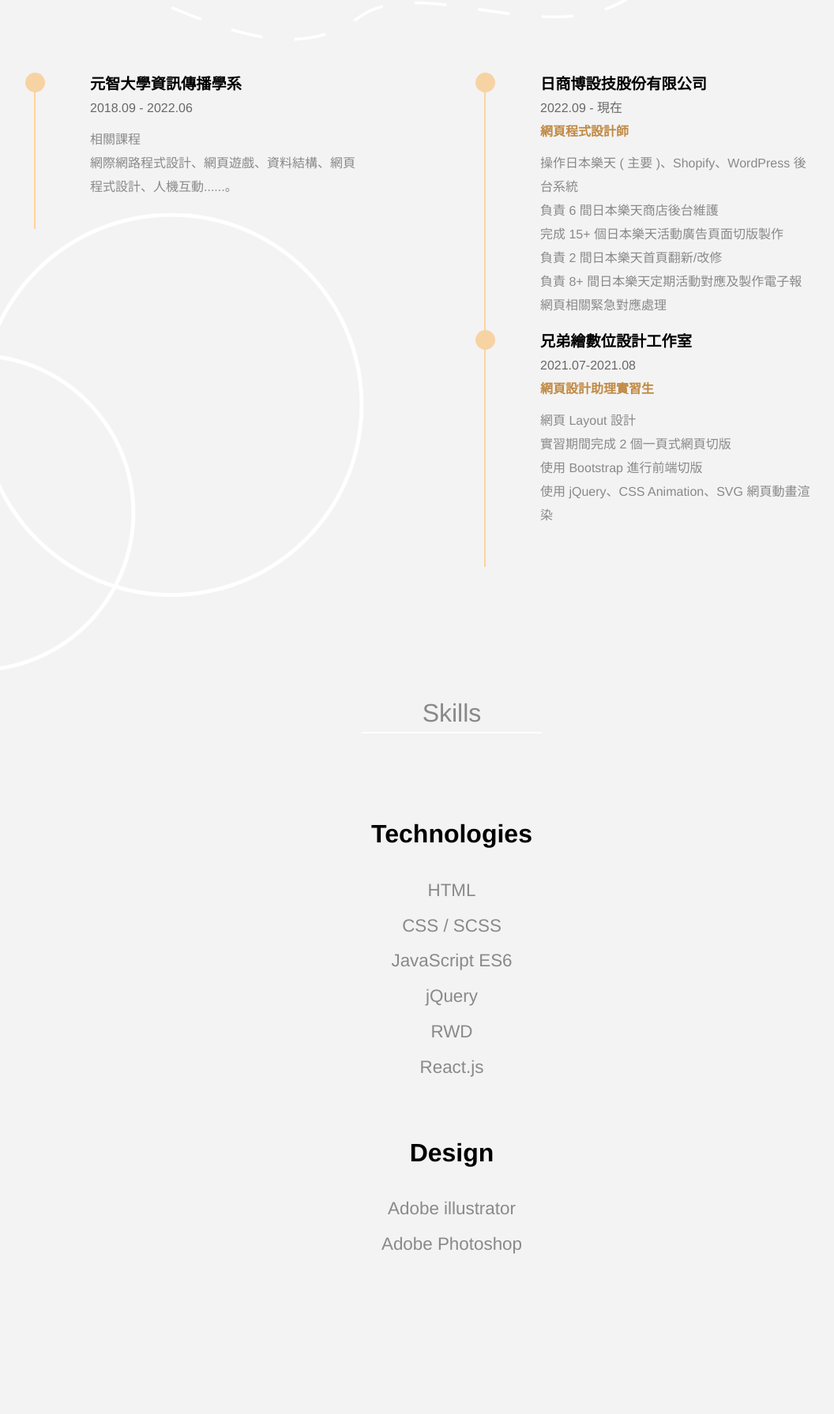
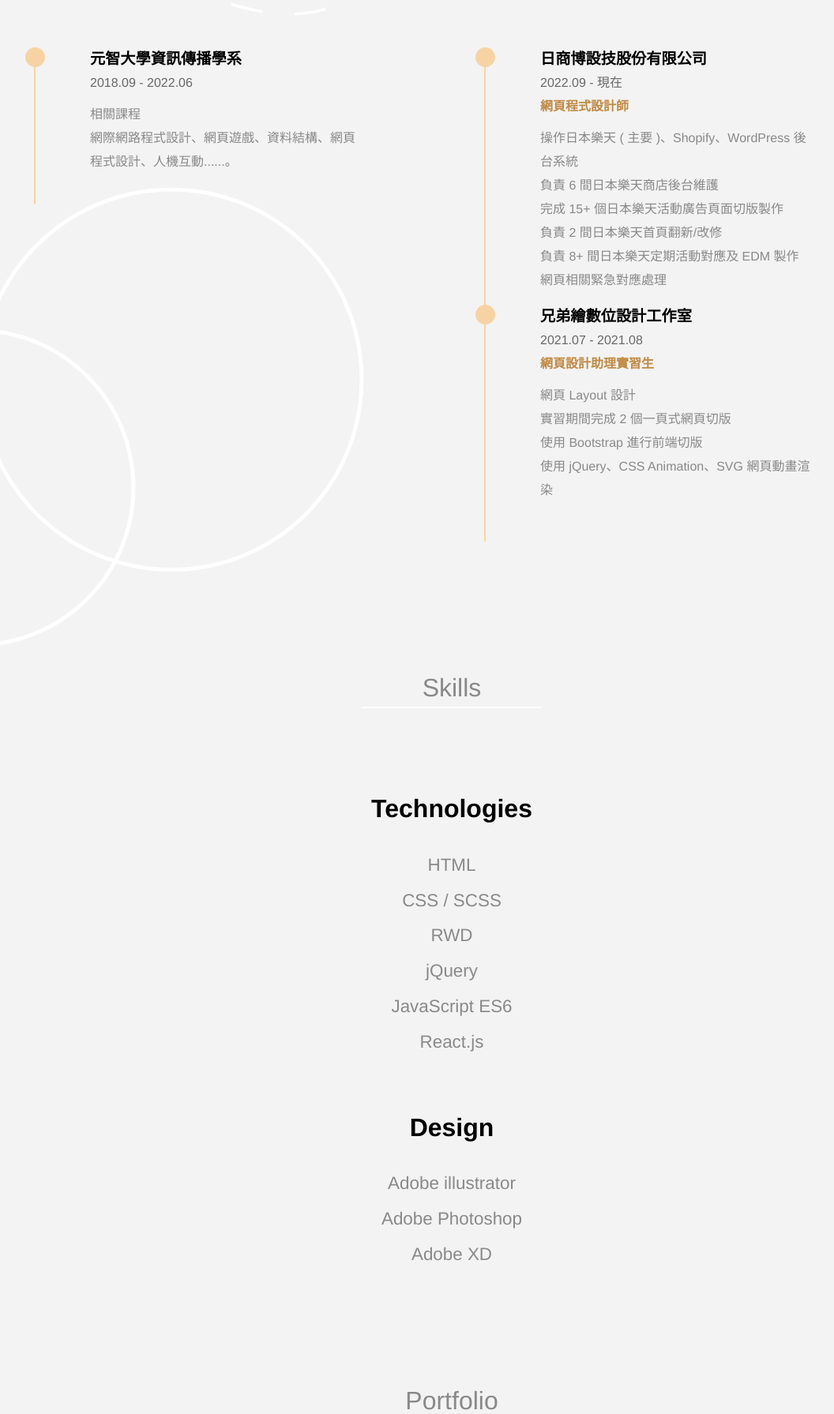
Before and after one commit to joyce103/v_portfolio, a Vue app: page / in a window 1280 px wide. Shown: the part 997-2788 px from the top of the page at 79% size, without its empty margins (68-1124 px from the left). Built offline with nearby package versions, Linux system fonts and the light colour scheme.

Commit message:
docs: 修正作品內容

```diff
--- a/store.js
+++ b/store.js
@@ -2,7 +2,7 @@ const info = {
   bannerimg: require("./src/assets/img/01.jpg"),
   skillsimg: require("./src/assets/img/bg01.png"),
   about:
-    "我是黃亮庭，喜歡探索新知並且努力學習，擅長前端切版、靜態網頁、網頁動畫撰寫，能夠適應步調快速的工作環境，目前任職於日商博設技股份有限公司，擁有電商相關實作經驗及基礎，學習力強能夠快速理解專案所需並且實踐，善於溝通能夠快速融入團隊協作。",
+    "我是黃亮庭，對於探索新知以及學習富有熱情，熱衷於解決程式問題並從中獲得成就感。由於喜歡將腦海中想法轉換為程式的過程以及結果直接呈現於眼前的感覺，因此立志成為一名前端工程師。",
   email: "joyce123415@gmail.com",
   links: {
     github: "https://github.com/joyce103",
@@ -16,15 +16,15 @@ const info = {
       descript: [
         "HTML",
         "CSS / SCSS",
+        "RWD",
+        "jQuery",
         "JavaScript ES6",
-        "jQuery",
-        "RWD",
         "React.js",
       ],
     },
     {
       title: "Design",
-      descript: ["Adobe illustrator", "Adobe Photoshop"],
+      descript: ["Adobe illustrator", "Adobe Photoshop", "Adobe XD"],
     },
   ],
   education: [
@@ -41,11 +41,11 @@ const info = {
       time: "2022.09 - 現在",
       position: "網頁程式設計師",
       descript:
-        "操作日本樂天 ( 主要 )、Shopify、WordPress 後台系統<br>負責 6 間日本樂天商店後台維護<br>完成 15+ 個日本樂天活動廣告頁面切版製作<br>負責 2 間日本樂天首頁翻新/改修<br>負責 8+ 間日本樂天定期活動對應及製作電子報<br>網頁相關緊急對應處理",
+        "操作日本樂天 ( 主要 )、Shopify、WordPress 後台系統<br>負責 6 間日本樂天商店後台維護<br>完成 15+ 個日本樂天活動廣告頁面切版製作<br>負責 2 間日本樂天首頁翻新/改修<br>負責 8+ 間日本樂天定期活動對應及 EDM 製作<br>網頁相關緊急對應處理",
     },
     {
       title: "兄弟繪數位設計工作室",
-      time: "2021.07-2021.08",
+      time: "2021.07 - 2021.08",
       position: "網頁設計助理實習生",
       descript:
         "網頁 Layout 設計<br>實習期間完成 2 個一頁式網頁切版<br>使用 Bootstrap 進行前端切版<br>使用 jQuery、CSS Animation、SVG 網頁動畫渲染",
@@ -64,7 +64,7 @@ const info = {
       descript:
         "亮點在於表格的收合以及呈現方式，為了提高閱讀性，在滑動時需維持標題欄／商品圖欄不動，同時也透過按鈕收合使版面閱讀起來更為簡潔。",
       website: "https://www.rakuten.ne.jp/gold/ryouhinhyakka/kaercher/",
-      tag: ["HTML", "SCSS", "JavaScript", "RWD"],
+      tag: ["HTML", "SCSS", "JavaScript", "RWD", "Splide.js"],
     },
     {
       name: "カニ特集",
@@ -82,7 +82,7 @@ const info = {
       descript:
         "利用 jQuery 結合 CSS Animation 渲染，使網頁在滾動到該元件的同時會播放動畫。",
       website: "https://www.rakuten.ne.jp/gold/ryouhinhyakka/2023newlife/",
-      tag: ["HTML", "SCSS", "jQuery", "RWD"],
+      tag: ["HTML", "SCSS", "jQuery", "RWD", "AOS.js"],
     },
     {
       name: "和平フレイズ特集",
@@ -91,16 +91,16 @@ const info = {
       descript:
         "使用 slick.js 套件結合 CSS 偽元素使商品名稱及按鈕能夠呈現在圖片上。",
       website: "https://www.rakuten.ne.jp/gold/ryouhinhyakka/lp/peace/",
-      tag: ["HTML", "SCSS", "jQuery", "RWD"],
+      tag: ["HTML", "SCSS", "jQuery", "RWD", "slick.js"],
     },
     {
       name: "産地直送グルメ特集",
       time: "在職",
       img: require("./src/assets/img/bn5.jpg"),
       descript:
-        "在文字描邊上的處理使用 span 以及 css before 做細部的處理，和 text-shadow 不同的是在視覺上看起來會更為清晰，更能展現描繪邊框的感覺。",
+        "在文字描邊上的處理使用 span 以及 CSS 偽元素做細部的處理，和 text-shadow 不同的是在視覺上看起來會更為清晰，更能展現描繪邊框的感覺。",
       website: "https://www.rakuten.ne.jp/gold/ryouhinhyakka/sanchichokuso/",
-      tag: ["HTML", "SCSS", "JavaScript", "RWD"],
+      tag: ["HTML", "SCSS", "JavaScript", "RWD", "AOS.js"],
     },
     {
       name: "感謝祭廣告",
@@ -108,7 +108,7 @@ const info = {
       img: require("./src/assets/img/bn6.jpg"),
       descript: "利用 CSS Animation 渲染按鈕動畫，使視覺看起來更加細緻。",
       website: "https://www.rakuten.ne.jp/gold/obamakaisanbutsu/eagles/",
-      tag: ["HTML", "SCSS", "RWD"],
+      tag: ["HTML", "SCSS", "RWD", "AOS.js"],
     },
     {
       name: "2021空間設計大賽",
@@ -144,7 +144,7 @@ const info = {
       descript:
         "課堂學生交流筆記的網站，可以發布、收藏、搜尋...等，讓大家共同學習成長!<br>負責內容：內容規劃、前端切版、後端環境建置、登入登出、課表頁、搜尋頁",
       github: "https://github.com/joyce103/YZUNOTE",
-      tag: ["HTML", "CSS", "JavaScript", "jQuery", "Node.js"],
+      tag: ["HTML", "CSS", "JavaScript", "jQuery", "Node.js", "MongoDB"],
     },
     {
       name: "劇慌了嗎?",
```
